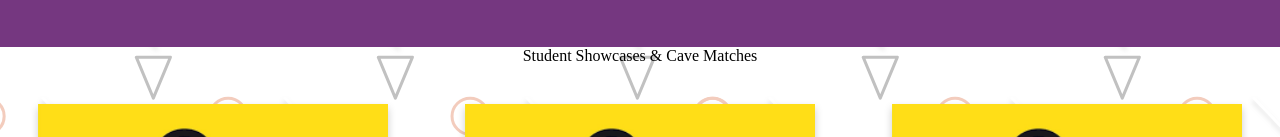
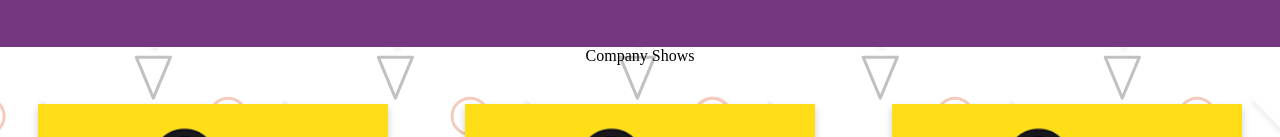
Before and after one commit to jmbjosh/BatsImproveDes323, a plain HTML site: page Root/html/shows.html in a window 1280 px wide. Shown: the part 779-916 px from the top of the page. Drawn offline with Linux system fonts and the light colour scheme; a web font is replaced by a local one.

Commit message:
Update shows.html

```diff
--- a/Root/html/shows.html
+++ b/Root/html/shows.html
@@ -76,7 +76,7 @@
         <div class="showsbg">
 <section class="showstitle center">
             <div>
-            Student Showcases & Cave Matches
+            Company Shows
             </div>
             </section>
         <section class="flexContainer">
```
